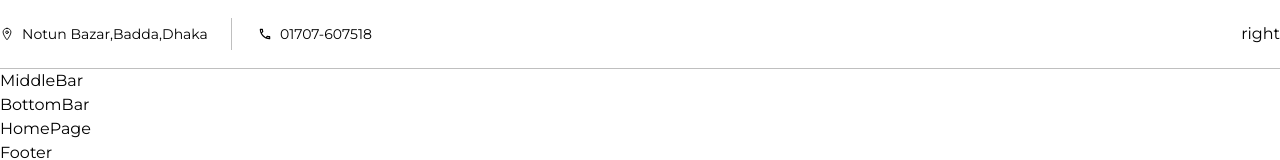
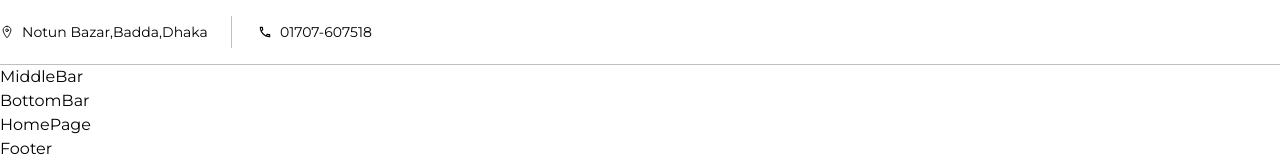
Before and after one commit to JobayerRahman106/eshopapp, a React (Vite) app: page / in a window 1280 px wide. Shown: the top 160 px of the page. Built offline with nearby package versions, Linux system fonts and the light colour scheme.

Commit message:
right remove

```diff
--- a/src/header/TopHeader.jsx
+++ b/src/header/TopHeader.jsx
@@ -17,7 +17,7 @@ const TopHeader = () => {
              </Link>
             <Link to="tel:01707607518" className="flex items-center gap-2"> <MdOutlineLocalPhone /> <span>01707-607518</span> </Link>
           </div>
-          <div>right</div>
+          <div></div>
         </div>
       </Container>
     </div>
```
